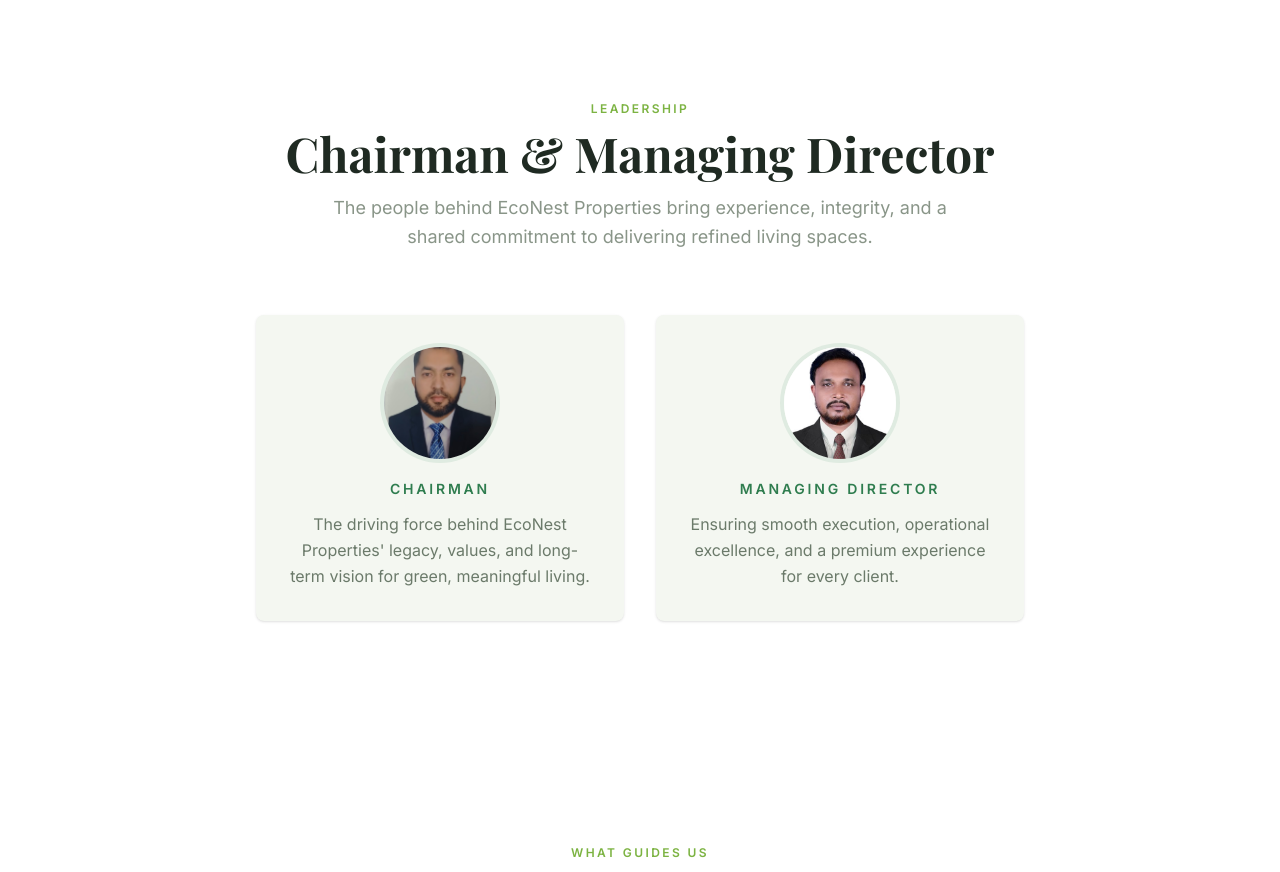
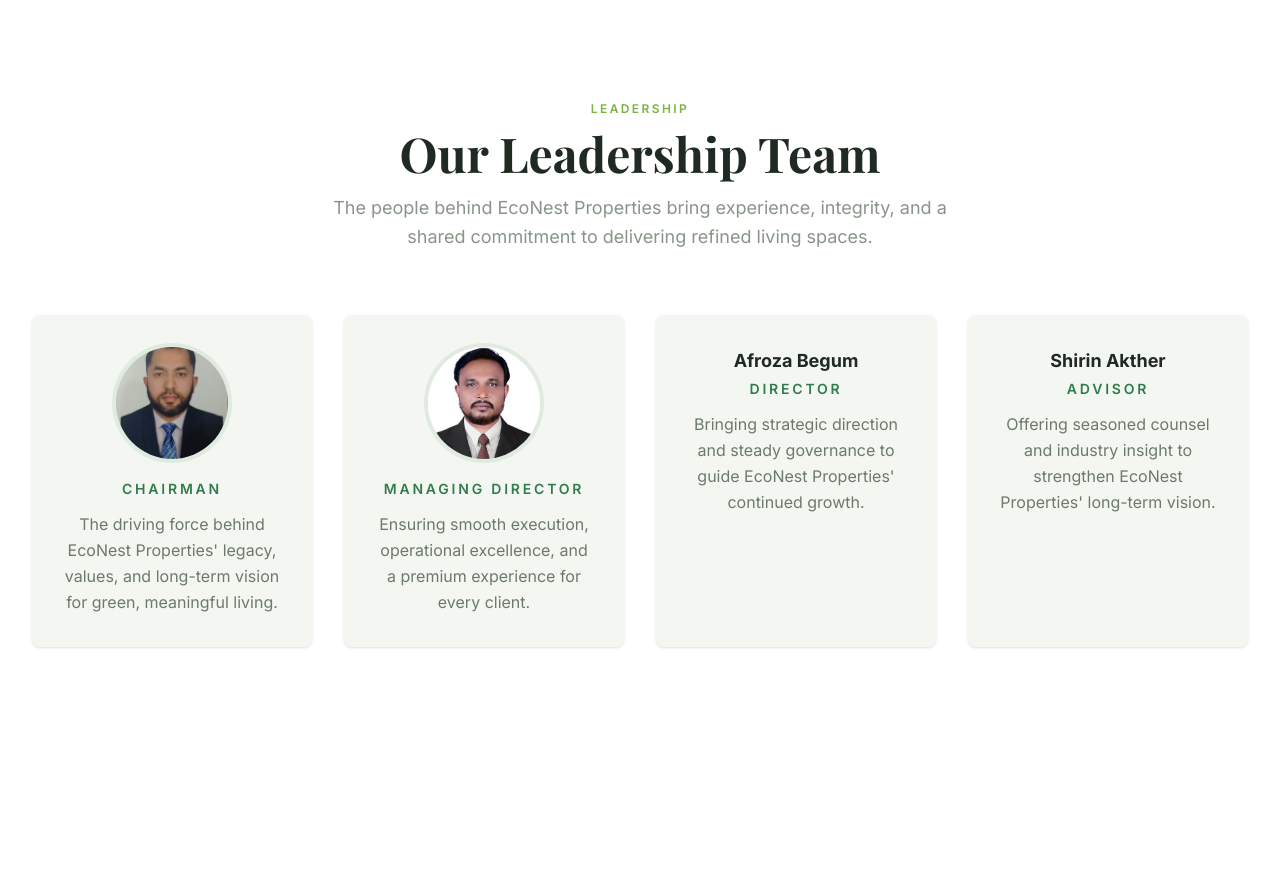
Before and after one commit to Rayan37307/EcoNest, a Next.js app: page /about in a window 1280 px wide. Shown: the part 2060-2932 px from the top of the page. Built offline with nearby package versions, Linux system fonts and the light colour scheme; a web font is replaced by a local one.

Commit message:
feat: enhance leadership section by adding Director and Advisor roles with descriptions

```diff
--- a/src/app/about/page.tsx
+++ b/src/app/about/page.tsx
@@ -64,6 +64,18 @@ const leadershipTeam = [
     image: "/managing director.jpeg",
     description:
       "Ensuring smooth execution, operational excellence, and a premium experience for every client.",
+  },
+  {
+    role: "Director",
+    name: "Afroza Begum",
+    description:
+      "Bringing strategic direction and steady governance to guide EcoNest Properties' continued growth.",
+  },
+  {
+    role: "Advisor",
+    name: "Shirin Akther",
+    description:
+      "Offering seasoned counsel and industry insight to strengthen EcoNest Properties' long-term vision.",
   },
 ];
 
@@ -243,24 +255,31 @@ export default function AboutPage() {
           <ScrollReveal>
             <SectionHeading
               label="Leadership"
-              title="Chairman & Managing Director"
+              title="Our Leadership Team"
               description="The people behind EcoNest Properties bring experience, integrity, and a shared commitment to delivering refined living spaces."
               align="center"
             />
           </ScrollReveal>
 
-          <div className="grid grid-cols-1 sm:grid-cols-2 gap-8 mt-16 max-w-3xl mx-auto">
+          <div className="grid grid-cols-1 sm:grid-cols-2 lg:grid-cols-4 gap-8 mt-16">
             {leadershipTeam.map((person, index) => (
               <ScrollReveal key={person.role} delay={index * 0.1}>
                 <div className="bg-cream rounded-lg p-8 h-full shadow-sm text-center">
+                  {person.image && (
                     <div className="relative w-28 h-28 rounded-full overflow-hidden mx-auto mb-5 ring-4 ring-primary/10">
                       <Image
                         src={person.image}
-                      alt={person.role}
+                        alt={person.name ?? person.role}
                         fill
                         className="object-cover"
                       />
                     </div>
+                  )}
+                  {person.name && (
+                    <p className="text-lg font-bold text-charcoal mb-1">
+                      {person.name}
+                    </p>
+                  )}
                   <p className="text-sm font-semibold uppercase tracking-[0.2em] text-primary mb-3">
                     {person.role}
                   </p>
--- a/src/app/page.tsx
+++ b/src/app/page.tsx
@@ -22,6 +22,18 @@ const leadershipRoles = [
     description:
       "Overseeing operations, delivery, and client experience to ensure every project reflects quality and care.",
   },
+  {
+    role: "Director",
+    name: "Afroza Begum",
+    description:
+      "Bringing strategic direction and steady governance to guide EcoNest Properties' continued growth.",
+  },
+  {
+    role: "Advisor",
+    name: "Shirin Akther",
+    description:
+      "Offering seasoned counsel and industry insight to strengthen EcoNest Properties' long-term vision.",
+  },
 ];
 
 export default function HomePage() {
@@ -35,24 +47,31 @@ export default function HomePage() {
           <ScrollReveal>
             <SectionHeading
               label="Leadership"
-              title="Chairman & Managing Director"
+              title="Our Leadership Team"
               description="A team of experienced leaders bringing vision, discipline, and a strong green ethos to every development."
               align="center"
             />
           </ScrollReveal>
 
-          <div className="grid grid-cols-1 sm:grid-cols-2 gap-8 mt-16 max-w-3xl mx-auto">
+          <div className="grid grid-cols-1 sm:grid-cols-2 lg:grid-cols-4 gap-8 mt-16">
             {leadershipRoles.map((person, index) => (
               <ScrollReveal key={person.role} delay={index * 0.1}>
                 <div className="bg-white rounded-lg p-8 shadow-sm h-full text-center">
+                  {person.image && (
                     <div className="relative w-28 h-28 rounded-full overflow-hidden mx-auto mb-5 ring-4 ring-primary/10">
                       <Image
                         src={person.image}
-                      alt={person.role}
+                        alt={person.name ?? person.role}
                         fill
                         className="object-cover"
                       />
                     </div>
+                  )}
+                  {person.name && (
+                    <p className="text-lg font-bold text-charcoal mb-1">
+                      {person.name}
+                    </p>
+                  )}
                   <p className="text-sm font-semibold uppercase tracking-[0.2em] text-primary mb-3">
                     {person.role}
                   </p>
```
Lines whose indentation alone changed are shown as unchanged.
